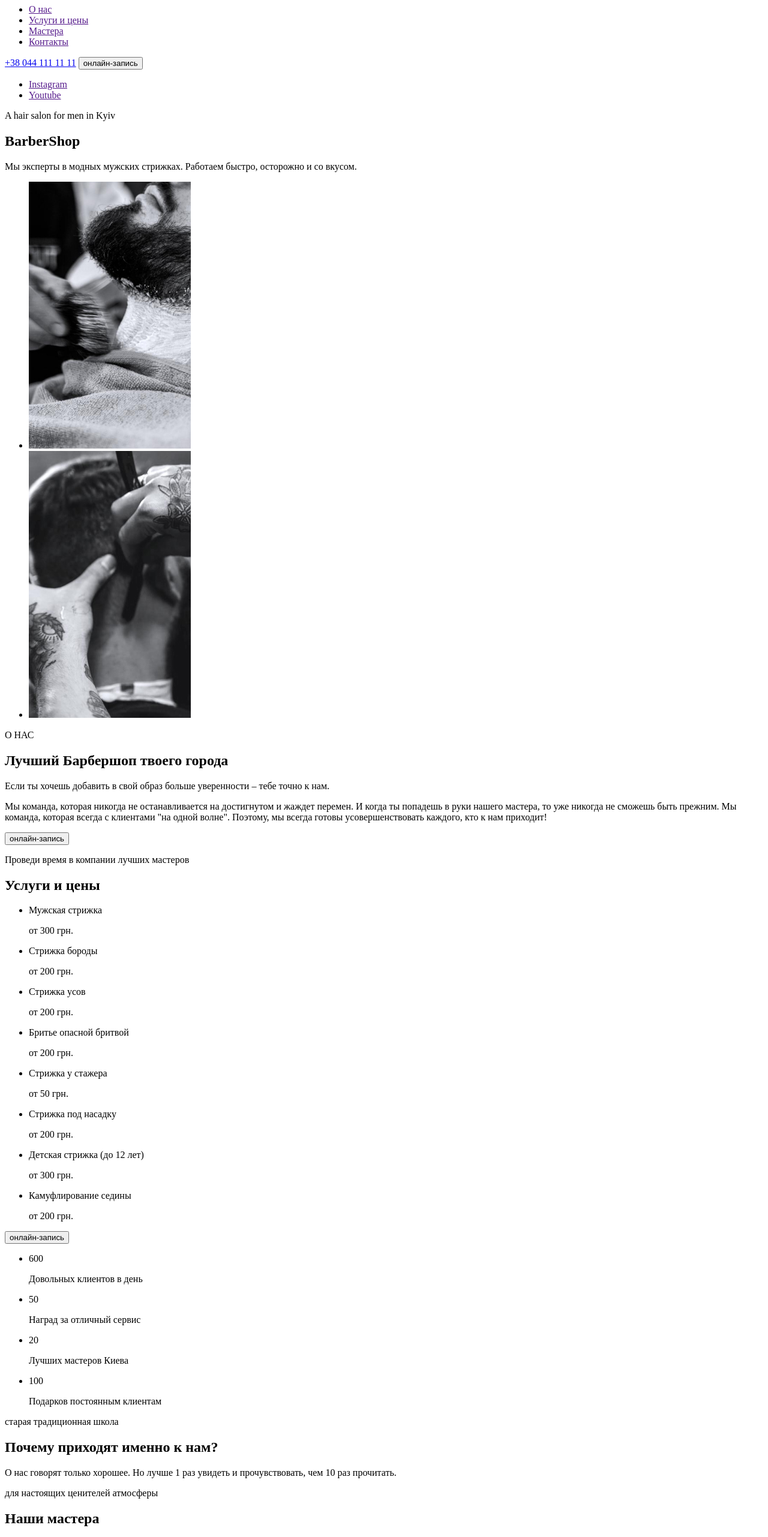
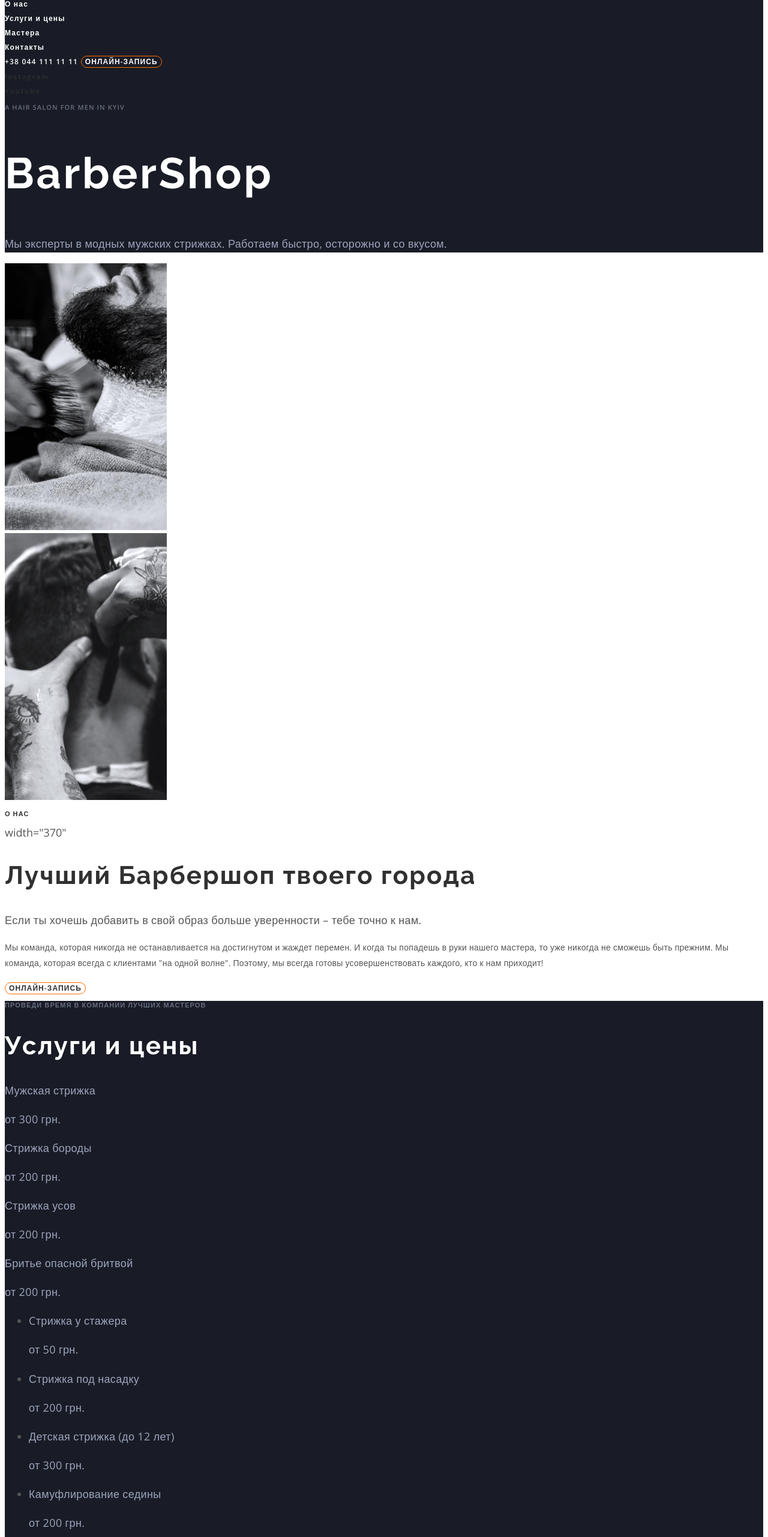
Before and after one commit to Nejdancs/barbershop, a plain HTML site: page index.html in a window 1280 px wide. Shown: the part 77-2640 px from the top of the page at 60% size. Drawn offline with nearby package versions, Linux system fonts and the light colour scheme.

Commit message:
Добавляет стили текста

```diff
--- a/css/styles.css
+++ b/css/styles.css
@@ -0,0 +1,273 @@
+/* font-family: 'Open Sans', sans-serif;
+font-family: 'Raleway', sans-serif; */
+
+:root {
+  --accent-color: #ff6c00;
+  --primary-text-color: #555555;
+  --secondary-text-color: #9da4bd;
+  --title-primary: #303030;
+  --title-secondary: #ffffff;
+  --primary-ff: 'Open Sans', sans-serif;
+  --secondary-ff: 'Raleway', sans-serif;
+}
+
+body {
+  font-family: var(--primary-ff);
+  color: var(--primary-text-color);
+  font-size: 18px;
+}
+
+.list {
+  padding: 0;
+  margin: 0;
+  list-style: none;
+}
+
+.link {
+  text-decoration: none;
+}
+
+/* btn  */
+
+.main-btn {
+  background-color: transparent;
+  font-family: inherit;
+  font-weight: 600;
+  font-size: 12px;
+  line-height: 1.33;
+  letter-spacing: 0.09em;
+  text-transform: uppercase;
+
+  border: none;
+  border: 1px solid var(--accent-color);
+  border-radius: 25px;
+}
+
+.main-btn:hover,
+.main-btn:focus {
+  background-color: var(--accent-color);
+}
+
+/* Header */
+.page-header {
+  background-color: #191c26;
+}
+.site-nav-link,
+.header-contact {
+  color: #ffffff;
+  font-weight: 600;
+  font-size: 12px;
+  line-height: 1.33;
+  letter-spacing: 0.1em;
+}
+
+.primary-btn {
+  color: #ffffff;
+}
+
+.site-nav-link:hover,
+.header-contact:hover,
+.site-nav-link:focus,
+.header-contact:focus {
+  color: var(--accent-color);
+}
+
+/* section  */
+.section-suptitle {
+  color: var(--title-primary);
+  font-weight: 600;
+  font-size: 11px;
+  line-height: 1.36;
+  letter-spacing: 0.1em;
+  text-transform: uppercase;
+}
+
+.section-title {
+  font-family: var(--secondary-ff);
+  color: var(--title-primary);
+  font-size: 42px;
+  line-height: 1.17;
+  letter-spacing: 0.05em;
+}
+
+.section-subtitle {
+  color: var(--primary-text-color);
+  font-size: 18px;
+  line-height: 1.67;
+  letter-spacing: 0.02em;
+}
+
+/* Section hero  */
+.hero {
+  background-color: #191c26;
+}
+.hero-social-link {
+  color: #303030;
+  font-weight: 600;
+  font-size: 11px;
+  line-height: 1.36;
+  letter-spacing: 0.2em;
+}
+
+.hero-social-link:hover,
+.hero-social-link:focus {
+  color: var(--accent-color);
+}
+
+.hero-suptitle {
+  color: rgba(157, 164, 189, 0.6);
+  font-weight: 600;
+  font-size: 11px;
+  line-height: 1.36;
+  letter-spacing: 0.1em;
+  text-transform: uppercase;
+}
+
+.hero-title {
+  color: var(--title-secondary);
+  font-family: var(--secondary-ff);
+  font-size: 72px;
+  line-height: 1.18;
+  letter-spacing: 0.05em;
+}
+
+.hero-subtitle {
+  color: var(--secondary-text-color);
+  font-size: 18px;
+  line-height: 1.67;
+  letter-spacing: 0.02em;
+}
+
+/* Section about  */
+
+.about-text {
+  color: var(--primary-text-color);
+  font-size: 14px;
+  line-height: 1.86;
+  letter-spacing: 0.02em;
+}
+
+.secondary-btn {
+  color: #303030;
+}
+
+.secondary-btn:hover,
+.secondary-btn:focus {
+  color: #ffffff;
+}
+
+/* section price  */
+
+.price {
+  background-color: #191c26;
+}
+
+.price-suptitle {
+  color: rgba(157, 164, 189, 0.6);
+}
+
+.price-title {
+  color: #ffffff;
+}
+
+.price-description {
+  color: var(--secondary-text-color);
+  font-size: 18px;
+  line-height: 1.67;
+  letter-spacing: 0.02em;
+}
+
+/* section features  */
+
+.features-number {
+  color: #303030;
+
+  font-weight: 700;
+  font-size: 42px;
+  line-height: 1.36;
+  letter-spacing: 0.05em;
+}
+
+.features-text {
+  color: #303030;
+  font-weight: 600;
+  font-size: 11px;
+  line-height: 1.36;
+}
+
+/* section masters  */
+
+.masters-card-title {
+  color: var(--title-primary);
+
+  font-weight: 400;
+  font-size: 18px;
+  line-height: 1.39;
+  letter-spacing: 0.02em;
+}
+
+.masters-card-description {
+  color: var(--accent-color);
+  font-size: 14px;
+  line-height: 1.36;
+  letter-spacing: 0.02em;
+}
+
+/* section online-rec  */
+
+.online-rec {
+  background-color: #191c26;
+}
+
+.online-rec-title {
+  color: var(--title-secondary);
+}
+
+/* section contacts  */
+
+.contacts {
+  background-color: #191c26;
+}
+
+.contacts-title {
+  color: var(--title-secondary);
+}
+
+.contacts-link {
+  color: var(--secondary-text-color);
+  font-style: normal;
+  font-size: 18px;
+  line-height: 1.67;
+  letter-spacing: 0.02em;
+}
+
+.contacts-mail {
+  text-decoration: underline;
+}
+
+.contacts-suptitle {
+  color: var(--title-secondary);
+}
+
+.contacts-description {
+  color: var(--secondary-text-color);
+  font-size: 18px;
+  line-height: 1.67;
+  letter-spacing: 0.02em;
+}
+/* page footer  */
+
+.copyright,
+.footer-social {
+  font-weight: 600;
+  font-size: 11px;
+  line-height: 1.36;
+  letter-spacing: 0.2em;
+}
+
+.copyright {
+  color: var(--secondary-text-color);
+}
+.footer-social {
+  color: #303030;
+}
--- a/index.html
+++ b/index.html
@@ -5,207 +5,265 @@
     <meta http-equiv="X-UA-Compatible" content="IE=edge" />
     <meta name="viewport" content="width=device-width, initial-scale=1.0" />
     <title>Barbershop</title>
+
+    <link rel="preconnect" href="https://fonts.googleapis.com" />
+    <link rel="preconnect" href="https://fonts.gstatic.com" crossorigin />
+    <link
+      href="https://fonts.googleapis.com/css2?family=Open+Sans:wght@400;600;700&family=Raleway:wght@700&display=swap"
+      rel="stylesheet"
+    />
+
+    <link rel="stylesheet" href="./css/styles.css" />
   </head>
   <body>
-    <header>
+    <header class="page-header">
       <a href="./index.html"><img src="./images/Logo.svg" alt="Логотип" /></a>
 
-      <nav>
-        <ul>
-          <li><a href="">О нас</a></li>
-          <li><a href="">Услуги и цены</a></li>
-          <li><a href="">Мастера</a></li>
-          <li><a href="">Контакты</a></li>
+      <nav class="site-nav">
+        <ul class="site-nav-list list">
+          <li><a class="site-nav-link link" href="#about">О нас</a></li>
+          <li><a class="site-nav-link link" href="#price">Услуги и цены</a></li>
+          <li><a class="site-nav-link link" href="#masters">Мастера</a></li>
+          <li><a class="site-nav-link link" href="#contacts">Контакты</a></li>
         </ul>
       </nav>
 
-      <a href="tel:+380441111111">+38 044 111 11 11</a>
-      <button type="button">онлайн-запись</button>
+      <a class="header-contact link" href="tel:+380441111111"
+        >+38 044 111 11 11</a
+      >
+      <button class="main-btn primary-btn" type="button">онлайн-запись</button>
     </header>
 
     <main>
       <!-- section hero -->
-      <section>
-        <ul>
+      <section class="hero">
+        <ul class="hero-social-list list">
           <li>
-            <a href="" target="_blank" rel="noopener noreferrer">Instagram</a>
+            <a
+              class="hero-social-link link"
+              href=""
+              target="_blank"
+              rel="noopener noreferrer"
+              >Instagram</a
+            >
           </li>
           <li>
-            <a href="" target="_blank" rel="noopener noreferrer">Youtube</a>
+            <a
+              class="hero-social-link link"
+              href=""
+              target="_blank"
+              rel="noopener noreferrer"
+              >Youtube</a
+            >
           </li>
         </ul>
 
-        <p>A hair salon for men in Kyiv</p>
-        <h1>BarberShop</h1>
-        <p>
+        <p class="hero-suptitle">A hair salon for men in Kyiv</p>
+        <h1 class="hero-title">BarberShop</h1>
+        <p class="hero-subtitle">
           Мы эксперты в модных мужских стрижках. Работаем быстро, осторожно и со
           вкусом.
         </p>
       </section>
+
       <!-- About -->
-      <section>
-        <ul>
-          <li><img src="./images/img1.jpg" alt="" /></li>
-          <li><img src="./images/img2.jpg" alt="" /></li>
+      <section class="about" id="about">
+        <ul class="list">
+          <li><img src="./images/img1.jpg" alt="" width="270" /></li>
+          <li><img src="./images/img2.jpg" alt="" width="270" /></li>
         </ul>
 
-        <p>О НАС</p>
-        <h2>Лучший Барбершоп твоего города</h2>
-        <p>
+        <p class="section-suptitle">О НАС</p>
+        width="370"
+        <h2 class="section-title">Лучший Барбершоп твоего города</h2>
+        <p class="section-subtitle">
           Если ты хочешь добавить в свой образ больше уверенности – тебе точно к
           нам.
         </p>
-        <p>
+        <p class="about-text">
           Мы команда, которая никогда не останавливается на достигнутом и жаждет
           перемен. И когда ты попадешь в руки нашего мастера, то уже никогда не
           сможешь быть прежним. Мы команда, которая всегда с клиентами "на одной
           волне". Поэтому, мы всегда готовы усовершенствовать каждого, кто к нам
           приходит!
         </p>
-        <button type="button">онлайн-запись</button>
+        <button class="main-btn secondary-btn" type="button">
+          онлайн-запись
+        </button>
       </section>
 
       <!-- Price -->
-      <section>
-        <p>Проведи время в компании лучших мастеров</p>
-        <h2>Услуги и цены</h2>
+      <section class="price" id="price">
+        <p class="section-suptitle price-suptitle">
+          Проведи время в компании лучших мастеров
+        </p>
+        <h2 class="section-title price-title">Услуги и цены</h2>
 
-        <ul>
+        <ul class="list">
           <li>
-            <p>Мужская стрижка</p>
-            <p>от 300 грн.</p>
+            <p class="price-description">Мужская стрижка</p>
+            <p class="price-description">от 300 грн.</p>
           </li>
           <li>
-            <p>Стрижка бороды</p>
-            <p>от 200 грн.</p>
+            <p class="price-description">Стрижка бороды</p>
+            <p class="price-description">от 200 грн.</p>
           </li>
           <li>
-            <p>Стрижка усов</p>
-            <p>от 200 грн.</p>
+            <p class="price-description">Стрижка усов</p>
+            <p class="price-description">от 200 грн.</p>
           </li>
           <li>
-            <p>Бритье опасной бритвой</p>
-            <p>от 200 грн.</p>
+            <p class="price-description">Бритье опасной бритвой</p>
+            <p class="price-description">от 200 грн.</p>
           </li>
         </ul>
 
         <ul>
           <li>
-            <p>Cтрижка у стажера</p>
-            <p>от 50 грн.</p>
+            <p class="price-description">Cтрижка у стажера</p>
+            <p class="price-description">от 50 грн.</p>
           </li>
           <li>
-            <p>Стрижка под насадку</p>
-            <p>от 200 грн.</p>
+            <p class="price-description">Стрижка под насадку</p>
+            <p class="price-description">от 200 грн.</p>
           </li>
           <li>
-            <p>Детская стрижка (до 12 лет)</p>
-            <p>от 300 грн.</p>
+            <p class="price-description">Детская стрижка (до 12 лет)</p>
+            <p class="price-description">от 300 грн.</p>
           </li>
           <li>
-            <p>Камуфлирование седины</p>
-            <p>от 200 грн.</p>
+            <p class="price-description">Камуфлирование седины</p>
+            <p class="price-description">от 200 грн.</p>
           </li>
         </ul>
 
-        <button type="button">онлайн-запись</button>
+        <button class="main-btn primary-btn" type="button">
+          онлайн-запись
+        </button>
       </section>
 
       <!-- Section features -->
-      <section>
-        <ul>
+      <section class="features">
+        <ul class="list">
           <li>
-            <span>600</span>
+            <span class="features-number">600</span>
             <p>Довольных клиентов в день</p>
           </li>
           <li>
-            <span>50</span>
+            <span class="features-number">50</span>
             <p>Наград за отличный сервис</p>
           </li>
           <li>
-            <span>20</span>
+            <span class="features-number">20</span>
             <p>Лучших мастеров Киева</p>
           </li>
           <li>
-            <span>100</span>
+            <span class="features-number">100</span>
             <p>Подарков постоянным клиентам</p>
           </li>
         </ul>
 
-        <p>старая традиционная школа</p>
-        <h2>Почему приходят именно к нам?</h2>
-        <p>
+        <p class="section-suptitle">старая традиционная школа</p>
+        <h2 class="section-title">Почему приходят именно к нам?</h2>
+        <p class="section-subtitle">
           О нас говорят только хорошее. Но лучше 1 раз увидеть и прочувствовать,
           чем 10 раз прочитать.
         </p>
       </section>
 
       <!-- Masters -->
-      <section>
-        <p>для настоящих ценителей атмосферы</p>
-        <h2>Наши мастера</h2>
+      <section id="masters">
+        <p class="section-suptitle">для настоящих ценителей атмосферы</p>
+        <h2 class="section-title">Наши мастера</h2>
 
-        <ul>
+        <ul class="list">
           <li>
-            <img src="./images/img3.jpg" alt="" />
-            <h3>John Smith</h3>
-            <p>Extreme Barber</p>
+            <img src="./images/img3.jpg" alt="" width="370" />
+            <h3 class="masters-card-title">John Smith</h3>
+            <p class="masters-card-description">Extreme Barber</p>
           </li>
           <li>
-            <img src="./images/img4.jpg" alt="" />
-            <h3>Michele Doe</h3>
-            <p>Extreme Barber</p>
+            <img src="./images/img4.jpg" alt="" width="370" />
+            <h3 class="masters-card-title">Michele Doe</h3>
+            <p class="masters-card-description">Extreme Barber</p>
           </li>
           <li>
-            <img src="./images/img5.jpg" alt="" />
-            <h3>Alan Black</h3>
-            <p>Extreme Barber</p>
+            <img src="./images/img5.jpg" alt="" width="370" />
+            <h3 class="masters-card-title">Alan Black</h3>
+            <p class="masters-card-description">Extreme Barber</p>
           </li>
         </ul>
       </section>
 
       <!-- Gallery -->
       <section>
-        <h2>Галерея</h2>
-        <p>На латинском языке “барба” означает “борода”</p>
+        <h2 hidden>Галерея</h2>
+        <p class="section-suptitle">
+          На латинском языке “барба” означает “борода”
+        </p>
 
-        <ul>
-          <li><img src="./images/img6.jpg" alt="" /></li>
-          <li><img src="./images/img7.jpg" alt="" /></li>
-          <li><img src="./images/img8.jpg" alt="" /></li>
-          <li><img src="./images/img9.jpg" alt="" /></li>
+        <ul class="list">
+          <li><img src="./images/img6.jpg" alt="" width="270" /></li>
+          <li><img src="./images/img7.jpg" alt="" width="270" /></li>
+          <li><img src="./images/img8.jpg" alt="" width="270" /></li>
+          <li><img src="./images/img9.jpg" alt="" width="270" /></li>
         </ul>
       </section>
 
       <!-- Online rec-->
-      <section>
-        <h2>Онлайн-запись</h2>
+      <section class="online-rec">
+        <h2 class="section-title online-rec-title">Онлайн-запись</h2>
+        <button class="main-btn primary-btn" type="button">отправить</button>
       </section>
 
       <!-- Contacts -->
-      <section>
-        <h2>Контакты</h2>
+      <section class="contacts" id="contacts">
+        <h2 class="section-title contacts-title">Контакты</h2>
 
-        <ul>
-          <li><a href="">ул. Васильковая, 7А Киев, 08132</a></li>
-          <li><a href="tel:+380441111111">+38 044 111 11 11</a></li>
+        <ul class="list">
           <li>
-            <a href="mailto:barbershop@email.com">barbershop@email.com</a>
+            <a class="contacts-link link" href=""
+              >ул. Васильковая, 7А Киев, 08132</a
+            >
+          </li>
+          <li>
+            <a class="contacts-link link" href="tel:+380441111111"
+              >+38 044 111 11 11</a
+            >
+          </li>
+          <li>
+            <a
+              class="contacts-link contacts-mail link"
+              href="mailto:barbershop@email.com"
+              >barbershop@email.com</a
+            >
           </li>
         </ul>
-        <b>время работы</b>
-        <p>Ежедневно с 9:00 до 22:00</p>
+        <b class="section-suptitle contacts-suptitle">время работы</b>
+        <p class="contacts-description">Ежедневно с 9:00 до 22:00</p>
       </section>
     </main>
     <footer>
-      <p>&copy; Copyright 2020</p>
+      <p class="copyright">&copy; Copyright 2020</p>
 
-      <ul>
+      <ul class="list">
         <li>
-          <a href="" target="_blank" rel="noopener noreferrer">Instagram</a>
+          <a
+            class="footer-social link"
+            href=""
+            target="_blank"
+            rel="noopener noreferrer"
+            >Instagram</a
+          >
         </li>
         <li>
-          <a href="" target="_blank" rel="noopener noreferrer">Youtube</a>
+          <a
+            class="footer-social link"
+            href=""
+            target="_blank"
+            rel="noopener noreferrer"
+            >Youtube</a
+          >
         </li>
       </ul>
     </footer>
```
